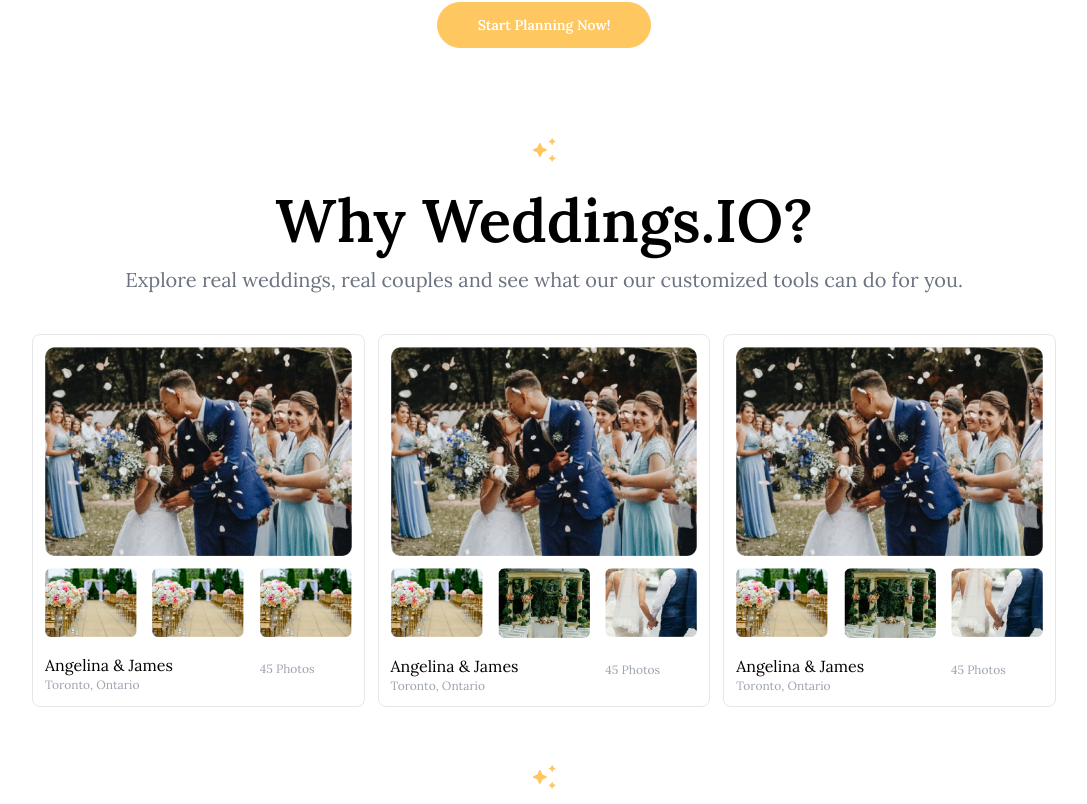
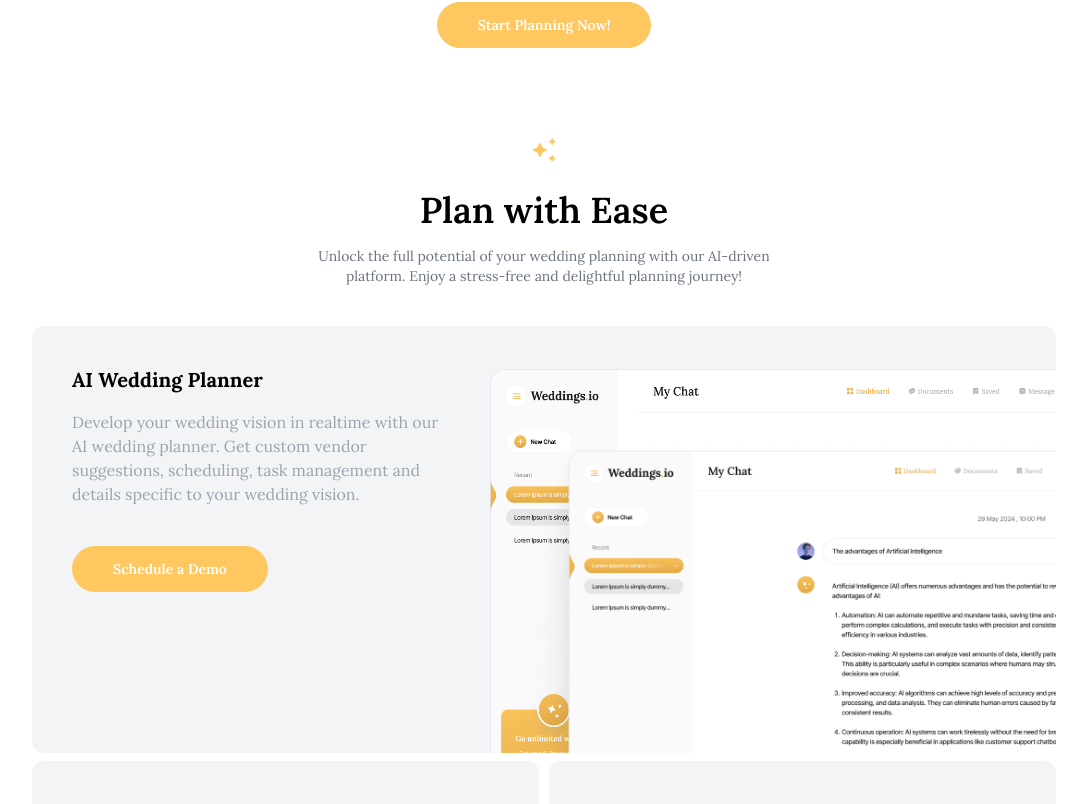
Before and after one commit to Parth-Patadiya/WeddingsIO, a React (Create React App) app: page / in a window 1280 px wide. Shown: the part 2354-3158 px from the top of the page, without its empty margins (96-1183 px from the left). Built offline with nearby package versions, Linux system fonts and the light colour scheme.

Commit message:
move one step ahead planwithease on homescreen

```diff
--- a/src/Pages/HomeScreen.js
+++ b/src/Pages/HomeScreen.js
@@ -2,8 +2,8 @@
 import CarouselMain from '../components/CarouselMain';
 import VideoCarousel from '../components/VideoCarousel';
 import LogoCarousel from '../components/LogoCarousel';
+import WhyWeddingsIo from '../components/WhyWeddingsIo';
 import FeedBackCarousel from '../components/FeedBackCarousel';
-import WhyWeddingsIo from '../components/WhyWeddingsIo';
 import PlanWithEase from '../components/PlanWithEase';
 import MakingWedding from '../components/MakingWedding';
 import TestimonialCarousel from '../components/TestimonialCarousel';
@@ -17,8 +17,8 @@
       <LogoCarousel />
       <VideoCarousel />
       <FeedBackCarousel />
+      <PlanWithEase />
       <WhyWeddingsIo />
-      <PlanWithEase />
       <MakingWedding />
       <TestimonialCarousel />
       <HaveAQuestion />
```
